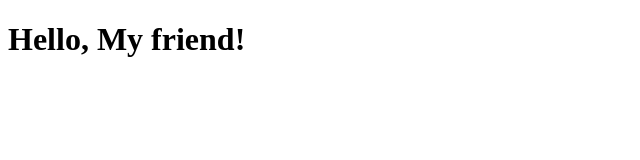
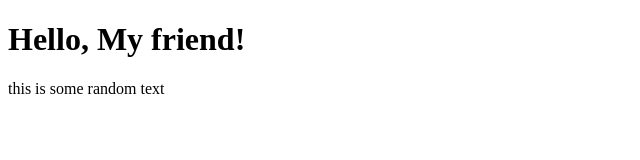
Before and after one commit to noragne/C9, a plain HTML site: page index.html in a window 1280 px wide. Shown: the whole page, without its empty margins (0-640 px from the left). Drawn offline with Linux system fonts and the light colour scheme.

Commit message:
made a useless change

```diff
--- a/index.html
+++ b/index.html
@@ -8,6 +8,7 @@
 </head>
 <body>
     <h1>Hello, My friend!</h1>
+    <p>this is some random text</p>
 
 </body>
 </html>
```
